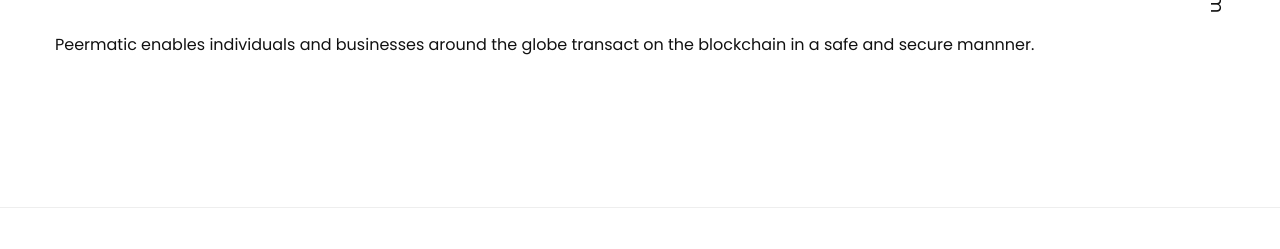
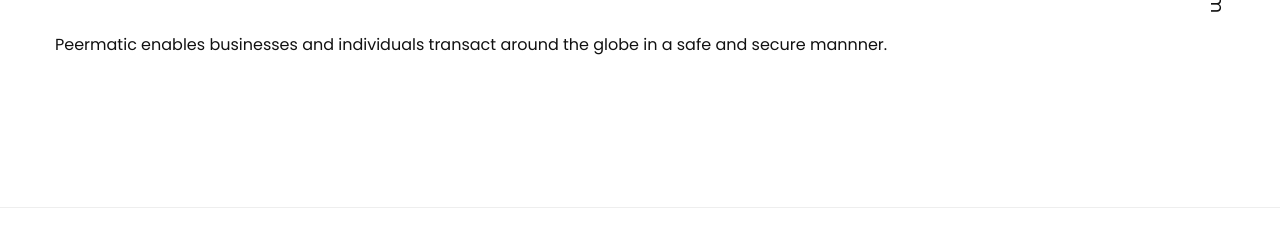
Before and after one commit to Peermatic/peermatic.github.io, a plain HTML site: page index.html in a window 1280 px wide. Shown: the part 562-811 px from the top of the page. Drawn offline with Linux system fonts and the light colour scheme; a script that the page names is missing.

Commit message:
Update index.html

```diff
--- a/index.html
+++ b/index.html
@@ -55,7 +55,7 @@
 
 				<h1>Identity.</h1><h1>Payments.</h1><h1>Interoperability.</h1>
 <br><br>
-Peermatic enables individuals and businesses around the globe transact on the blockchain in a safe and secure mannner.
+Peermatic enables businesses and individuals transact around the globe in a safe and secure mannner.
 
 				<ul class="social-links">
 					<li><a href="#">facebook</a></li>
```
